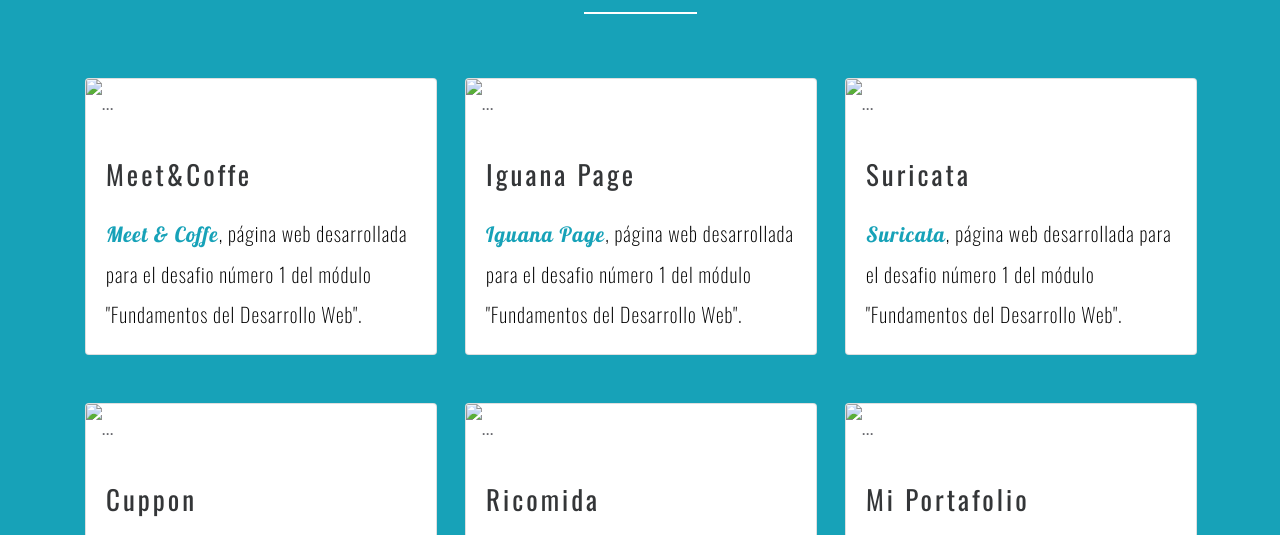
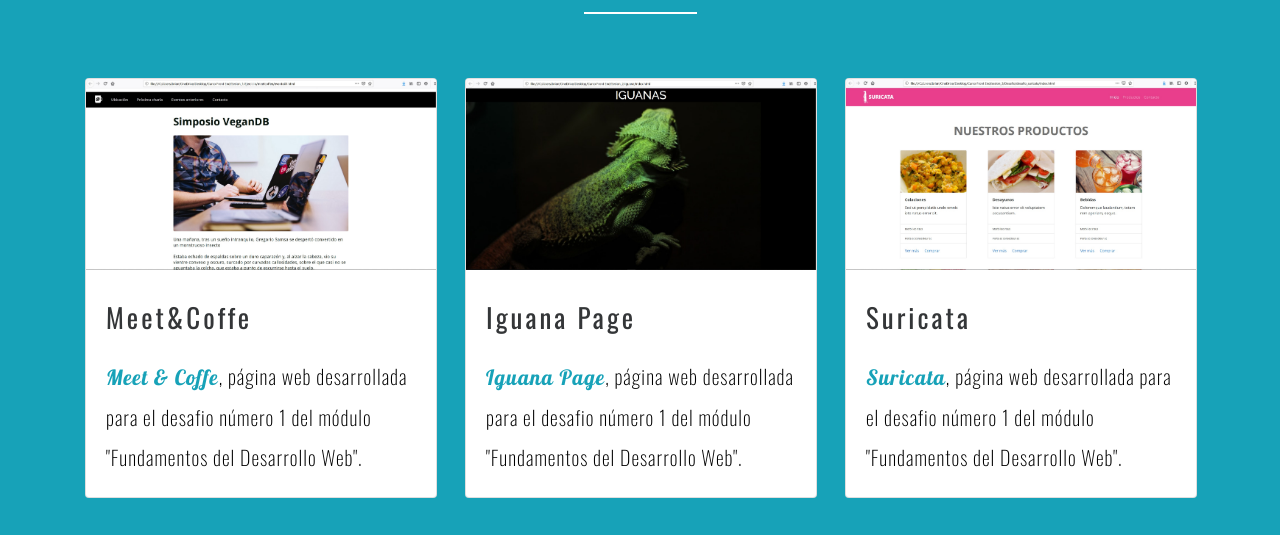
Before and after one commit to Ronnyperez31/Mi-Portafolio, a plain HTML site: page index.html in a window 1280 px wide. Shown: the part 2007-2542 px from the top of the page. Drawn offline with nearby package versions, Linux system fonts and the light colour scheme; a script that the page names is missing.

Commit message:
Coloque imagenes en header y cards

```diff
--- a/assets/css/style.css
+++ b/assets/css/style.css
@@ -8,7 +8,7 @@ body{
     letter-spacing: 1px;
 }
 header{
-    background-image: url("../img/cleito_3.jpg");
+    background-image: url("../img/portada.jpg");
     background-repeat: no-repeat;
     background-size: cover;
     background-position: top;
--- a/index.html
+++ b/index.html
@@ -119,7 +119,7 @@
             <div class="row">
                 <div class="col-md-4 mt-5">
                     <div class="card" style="width: 22rem;">
-                        <img src="assets/img/trabajo_01.jpg" class="card-img-top" alt="...">
+                        <img src="assets/img/trabajo_1.jpg" class="card-img-top" alt="...">
                         <div class="card-body">
                             <h5 class="card-title sub1">Meet&Coffe</h5>
                             <p class="card-text p1"><span class="text-info lobster2">Meet & Coffe</span>, página web desarrollada para el desafio número 1 del
@@ -129,7 +129,7 @@
                 </div>
                 <div class="col-md-4 mt-5">
                     <div class="card" style="width: 22rem;">
-                        <img src="assets/img/trabajo_01.jpg" class="card-img-top" alt="...">
+                        <img src="assets/img/trabajo_2.jpg" class="card-img-top" alt="...">
                         <div class="card-body">
                             <h5 class="card-title sub1">Iguana Page</h5>
                             <p class="card-text p1"><span class="text-info lobster2">Iguana Page</span>, página web desarrollada para el desafio número 1 del
@@ -139,7 +139,7 @@
                 </div>
                 <div class="col-md-4 mt-5">
                     <div class="card" style="width: 22rem;">
-                        <img src="assets/img/trabajo_01.jpg" class="card-img-top" alt="...">
+                        <img src="assets/img/trabajo_3.jpg" class="card-img-top" alt="...">
                         <div class="card-body">
                             <h5 class="card-title sub1">Suricata</h5>
                             <p class="card-text p1"><span class="text-info lobster2">Suricata</span>, página web desarrollada para el desafio número 1 del
@@ -151,7 +151,7 @@
             <div class="row">
                 <div class="col-md-4 mt-5">
                     <div class="card" style="width: 22rem;">
-                        <img src="assets/img/trabajo_01.jpg" class="card-img-top" alt="...">
+                        <img src="assets/img/trabajo_4.jpg" class="card-img-top" alt="...">
                         <div class="card-body">
                             <h5 class="card-title sub1">Cuppon</h5>
                             <p class="card-text p1"><span class="text-info lobster2">Cuppon</span>, página web desarrollada para el desafio número 1 del
@@ -161,7 +161,7 @@
                 </div>
                 <div class="col-md-4 mt-5">
                     <div class="card" style="width: 22rem;">
-                        <img src="assets/img/trabajo_01.jpg" class="card-img-top" alt="...">
+                        <img src="assets/img/trabajo_5.jpg" class="card-img-top" alt="...">
                         <div class="card-body">
                             <h5 class="card-title sub1">Ricomida</h5>
                             <p class="card-text p1"><span class="text-info lobster2">Ricomida</span>, página web desarrollada para el desafio número 1 del
@@ -171,7 +171,7 @@
                 </div>
                 <div class="col-md-4 mt-5">
                     <div class="card" style="width: 22rem;">
-                        <img src="assets/img/trabajo_01.jpg" class="card-img-top" alt="...">
+                        <img src="assets/img/trabajo_6.jpg" class="card-img-top" alt="...">
                         <div class="card-body">
                             <h5 class="card-title sub1">Mi Portafolio</h5>
                             <p class="card-text p1"><span class="text-info lobster2">Mi Portafolio</span>, página web desarrollada para el desafio número 1 del
```
Also changed, not shown: assets/img/trabajo_1.jpg (added), assets/img/trabajo_2.jpg (added), assets/img/trabajo_3.jpg (added), assets/img/trabajo_4.jpg (added), assets/img/trabajo_5.jpg (added), assets/img/trabajo_6.jpg (added).
